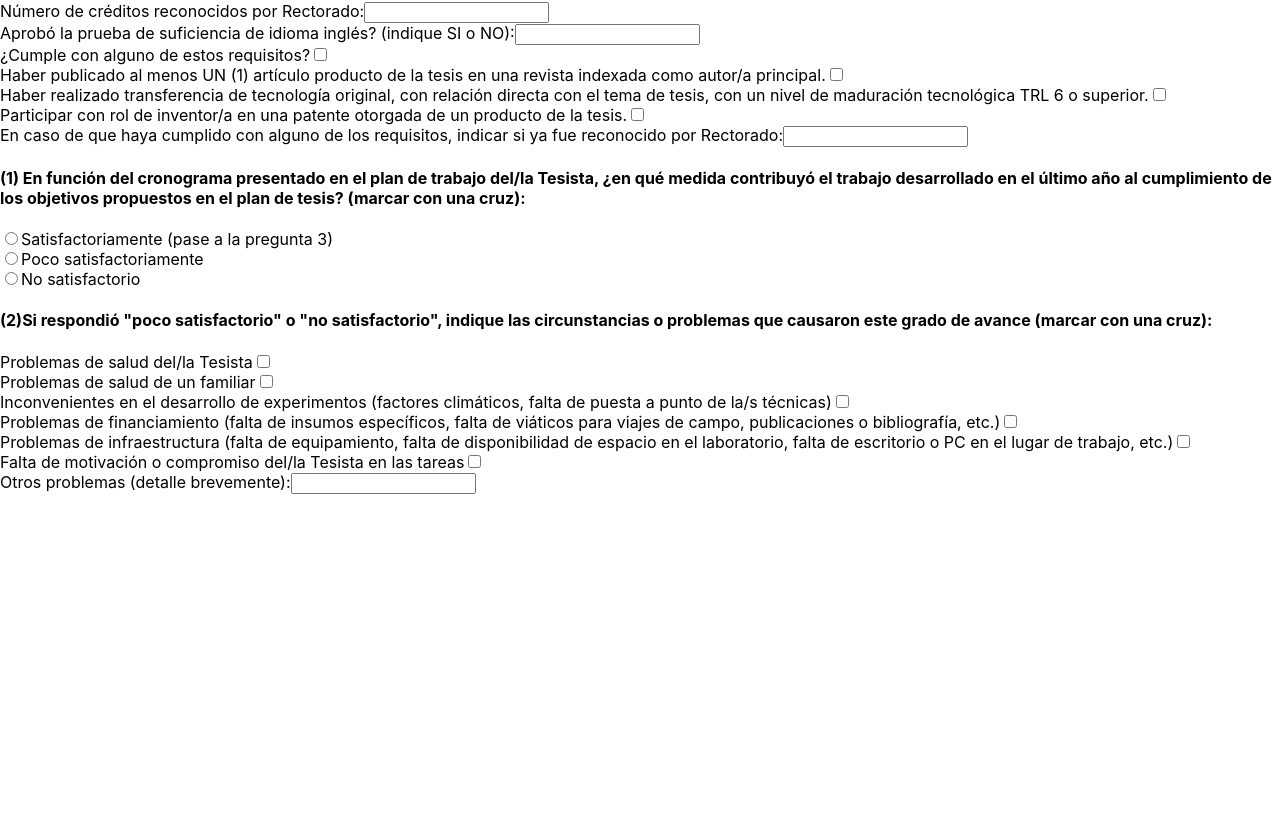
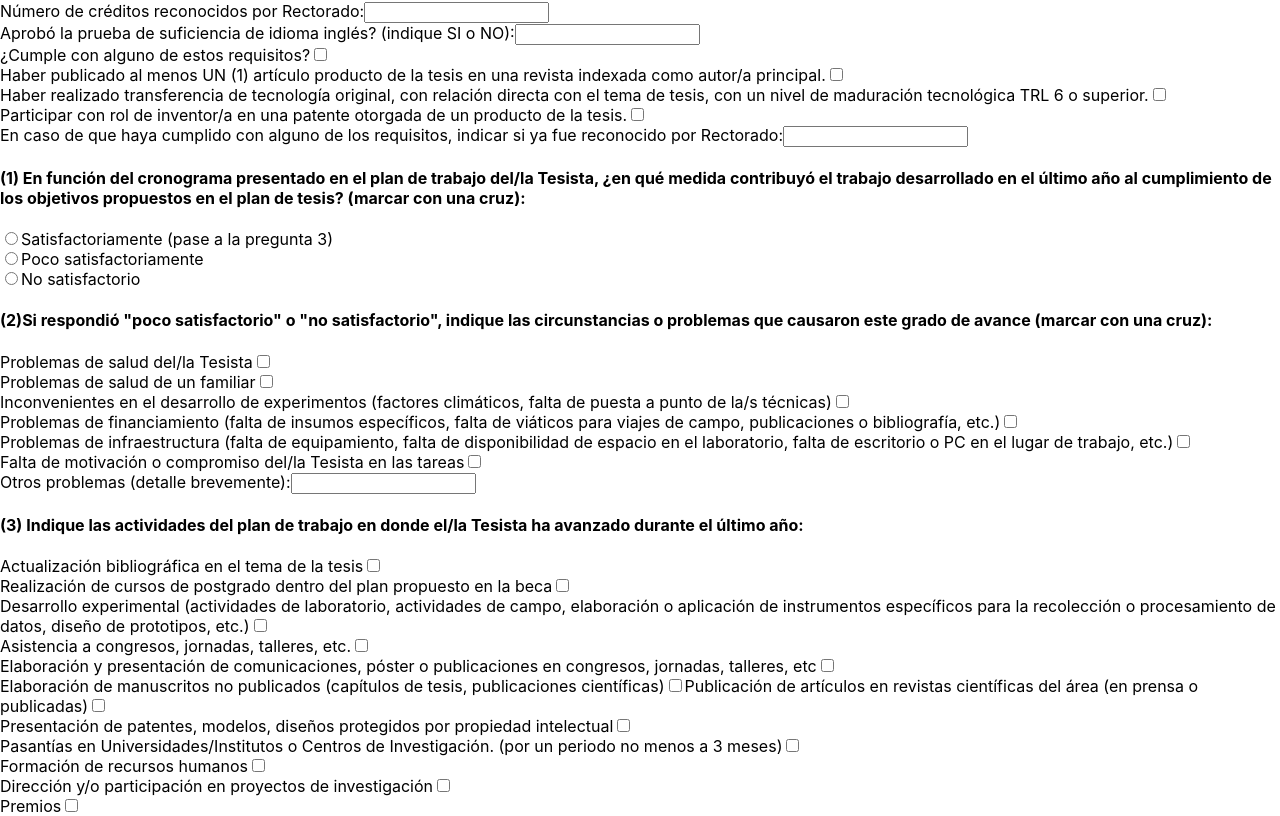
Before and after one commit to federicoamigo17/GIBIO-pagina-doctorado, a React (Create React App) app: page / in a window 1280 px wide. Shown: the part 384-1200 px from the top of the page. Before the commit the page ends 878 px from the top, so only its background shows below. Built offline with nearby package versions, Linux system fonts and the light colour scheme.

Commit message:
Agregado punto 3

```diff
--- a/src/App.js
+++ b/src/App.js
@@ -3,6 +3,7 @@ import TablaUno from './Componentes/T1-DatosTesista';
 import TablaDos from './Componentes/T2-Requisitos';
 import TablaTres from './Componentes/T3-(1)';
 import TablaCuatro from './Componentes/T4-(2)';
+import TablaCinco from './Componentes/T5-(3)';
 
 function App() {
   return (
@@ -15,6 +16,7 @@ function App() {
         <TablaDos />
         <TablaTres />
         <TablaCuatro />
+        <TablaCinco />
       </div></>
   );
 }
--- a/src/Componentes/T2-Requisitos.js
+++ b/src/Componentes/T2-Requisitos.js
@@ -84,11 +84,9 @@ return (
             onChange={(e) => setReconocidoRectorado(e.target.value)}
           />
         </label>
-
       </form>
     </div>
   );
 }
 
-
 export default TablaDos;
--- a/src/Componentes/T3-(1).js
+++ b/src/Componentes/T3-(1).js
@@ -1,7 +1,8 @@
 import React, { useState } from "react";
 
 function TablaTres() {
-    const [contribucionUltimoAnio, setContribucionUltimoAnio] = useState("");    const [circunstancias, setCircunstancias] = useState([]);
+  const [contribucionUltimoAnio, setContribucionUltimoAnio] = useState("");
+  const [circunstancias, setCircunstancias] = useState([]);
 
   const handleSubmit = (event) => {
     event.preventDefault();
@@ -53,5 +54,4 @@ return (
   );
 }
 
-
 export default TablaTres;
--- a/src/Componentes/T4-(2).js
+++ b/src/Componentes/T4-(2).js
@@ -3,28 +3,6 @@ import React, { useState } from "react";
 function TablaCuatro() {
   const [circunstancias, setCircunstancias] = useState([]);
   const [Otros, setOtros] = useState("");
-    const [actividades, setActividades] = useState({
-        bibliografica: false,
-        cursosPostgrado: false,
-        desarrolloExperimental: false,
-        asistenciaCongresos: false,
-        comunicaciones: false,
-        manuscritos: false,
-        publicacionArticulos: false,
-        presentaciones: false,
-        pasantias: false,
-        formacionrrhh: false,
-        participacion: false,
-        premios: false,
-      });
-      const [plazoTesis, setPlazoTesis] = useState("");
-      const [actividadesfuturas, setActividadesFuturas] = useState({
-        cursosFut: false,
-        revisionFut: false,
-        experimentosFut: false,
-        infoFut: false,
-        tesisFut: false,
-      });
 
   const handleSubmit = (event) => {
     event.preventDefault();
@@ -207,5 +185,4 @@ return (
   );
 }
 
-
 export default TablaCuatro;
--- a/src/Componentes/T5-(3).js
+++ b/src/Componentes/T5-(3).js
@@ -0,0 +1,207 @@
+import React, { useState } from "react";
+
+function TablaCinco() {
+  const [actividades, setActividades] = useState({
+    bibliografica: false,
+    cursosPostgrado: false,
+    desarrolloExperimental: false,
+    asistenciaCongresos: false,
+    comunicaciones: false,
+    manuscritos: false,
+    publicacionArticulos: false,
+    presentaciones: false,
+    pasantias: false,
+    formacionrrhh: false,
+    participacion: false,
+    premios: false,
+  });
+  const [plazoTesis, setPlazoTesis] = useState("");
+  const [actividadesfuturas, setActividadesFuturas] = useState({
+    cursosFut: false,
+    revisionFut: false,
+    experimentosFut: false,
+    infoFut: false,
+    tesisFut: false,
+  });
+  const handleSubmit = (event) => {
+    event.preventDefault();
+  };
+
+  return (
+    <div>
+      <form onSubmit={handleSubmit}>
+        <h4>
+          (3) Indique las actividades del plan de trabajo en donde el/la Tesista
+          ha avanzado durante el último año:
+        </h4>
+        <label>
+          Actualización bibliográfica en el tema de la tesis
+          <input
+            type="checkbox"
+            checked={actividades.bibliografica}
+            onChange={(e) =>
+              setActividades({
+                ...actividades,
+                bibliografica: e.target.checked,
+              })
+            }
+          />
+        </label>
+        <br></br>
+        <label>
+          Realización de cursos de postgrado dentro del plan propuesto en la
+          beca
+          <input
+            type="checkbox"
+            checked={actividades.cursosPostgrado}
+            onChange={(e) =>
+              setActividades({
+                ...actividades,
+                cursosPostgrado: e.target.checked,
+              })
+            }
+          />
+        </label>
+        <br></br>
+        <label>
+          Desarrollo experimental (actividades de laboratorio, actividades de
+          campo, elaboración o aplicación de instrumentos específicos para la
+          recolección o procesamiento de datos, diseño de prototipos, etc.)
+          <input
+            type="checkbox"
+            checked={actividades.desarrolloExperimental}
+            onChange={(e) =>
+              setActividades({
+                ...actividades,
+                desarrolloExperimental: e.target.checked,
+              })
+            }
+          />
+        </label>
+        <br></br>
+        <label>
+          Asistencia a congresos, jornadas, talleres, etc.
+          <input
+            type="checkbox"
+            checked={actividades.asistenciaCongresos}
+            onChange={(e) =>
+              setActividades({
+                ...actividades,
+                asistenciaCongresos: e.target.checked,
+              })
+            }
+          />
+        </label>
+        <br></br>
+        <label>
+          Elaboración y presentación de comunicaciones, póster o publicaciones
+          en congresos, jornadas, talleres, etc
+          <input
+            type="checkbox"
+            checked={actividades.comunicaciones}
+            onChange={(e) =>
+              setActividades({
+                ...actividades,
+                comunicaciones: e.target.checked,
+              })
+            }
+          />
+        </label>
+        <br></br>
+        <label>
+          Elaboración de manuscritos no publicados (capítulos de tesis,
+          publicaciones científicas)
+          <input
+            type="checkbox"
+            checked={actividades.manuscritos}
+            onChange={(e) =>
+              setActividades({ ...actividades, manuscritos: e.target.checked })
+            }
+          />
+        </label>
+        <label>
+          Publicación de artículos en revistas científicas del área (en prensa o
+          publicadas)
+          <input
+            type="checkbox"
+            checked={actividades.publicacionArticulos}
+            onChange={(e) =>
+              setActividades({
+                ...actividades,
+                publicacionArticulos: e.target.checked,
+              })
+            }
+          />
+        </label>
+        <br></br>
+        <label>
+          Presentación de patentes, modelos, diseños protegidos por propiedad
+          intelectual
+          <input
+            type="checkbox"
+            checked={actividades.presentaciones}
+            onChange={(e) =>
+              setActividades({
+                ...actividades,
+                presentaciones: e.target.checked,
+              })
+            }
+          />
+        </label>
+        <br></br>
+        <label>
+          Pasantías en Universidades/Institutos o Centros de Investigación. (por
+          un periodo no menos a 3 meses)
+          <input
+            type="checkbox"
+            checked={actividades.pasantias}
+            onChange={(e) =>
+              setActividades({ ...actividades, pasantias: e.target.checked })
+            }
+          />
+        </label>
+        <br></br>
+        <label>
+          Formación de recursos humanos
+          <input
+            type="checkbox"
+            checked={actividades.formacionrrhh}
+            onChange={(e) =>
+              setActividades({
+                ...actividades,
+                formacionrrhh: e.target.checked,
+              })
+            }
+          />
+        </label>
+        <br></br>
+        <label>
+          Dirección y/o participación en proyectos de investigación
+          <input
+            type="checkbox"
+            checked={actividades.participacion}
+            onChange={(e) =>
+              setActividades({
+                ...actividades,
+                participacion: e.target.checked,
+              })
+            }
+          />
+        </label>
+        <br></br>
+        <label>
+          Premios
+          <input
+            type="checkbox"
+            checked={actividades.premios}
+            onChange={(e) =>
+              setActividades({ ...actividades, premios: e.target.checked })
+            }
+          />
+        </label>
+      </form>
+    </div>
+  );
+}
+
+export default TablaCinco;
```
Lines whose indentation alone changed are shown as unchanged.
